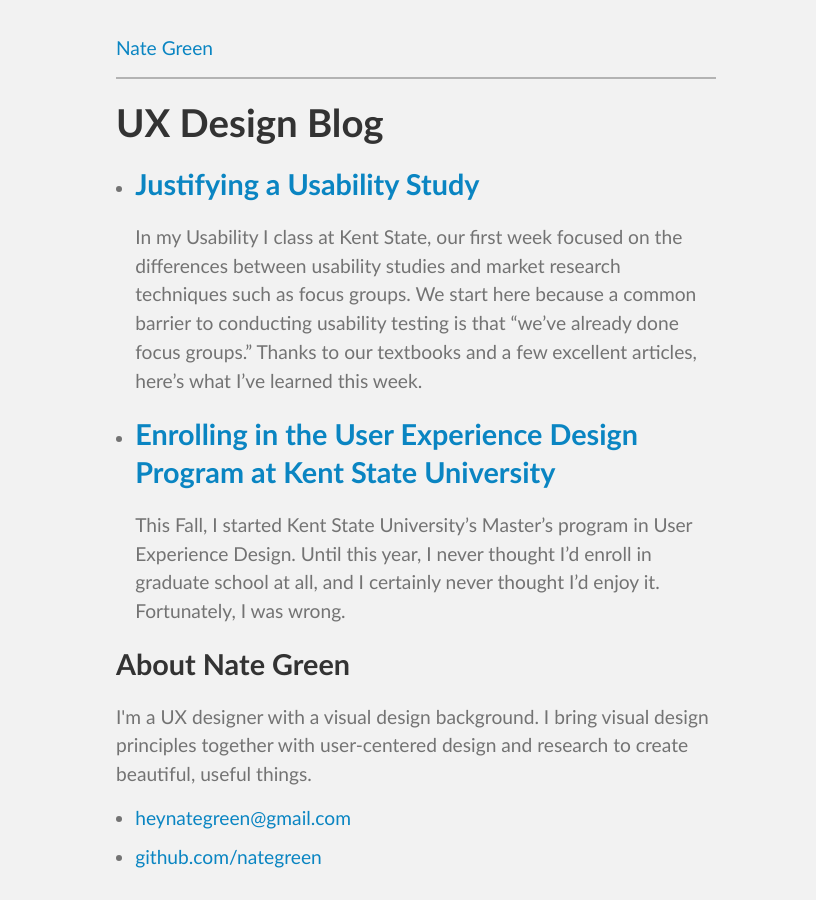
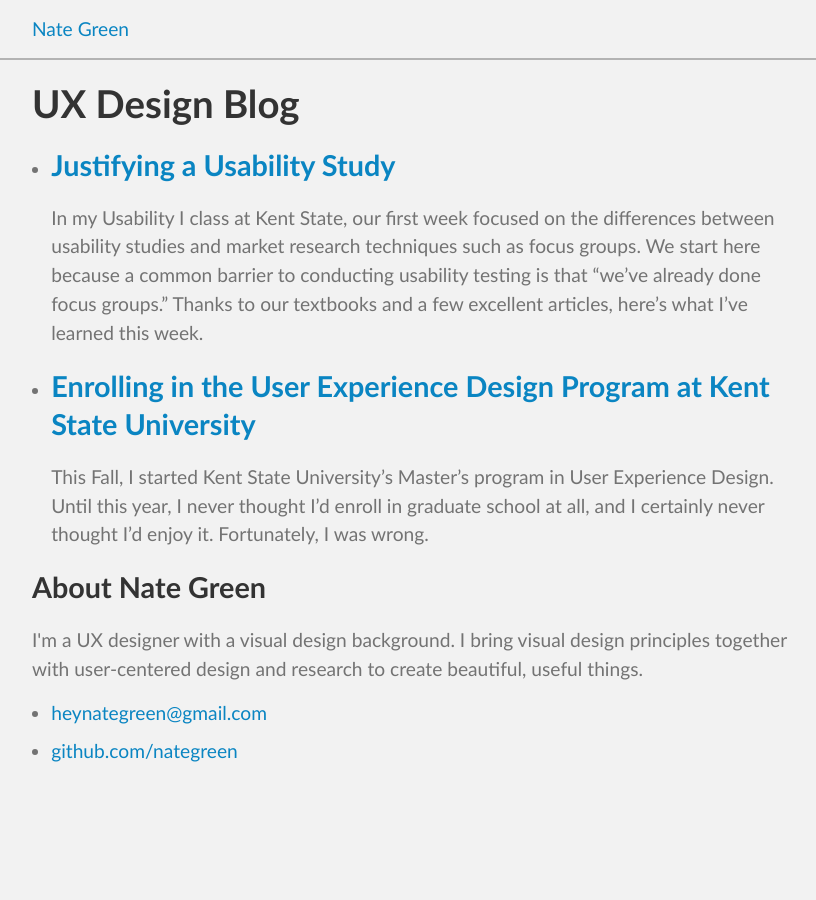
Before and after one commit to nategreen/old-website, a Jekyll site: the page built from blog/index.html, in a window 1280 px wide. Shown: the whole page, without its empty margins (224-1040 px from the left). Built offline with Jekyll 4.4.1, drawn with Linux system fonts in a browser that asks for light colours.

Commit message:
add 100% width with calc'd paddings for bigger layouts, restyle masthead, add title to blog page

```diff
--- a/_layouts/default.html
+++ b/_layouts/default.html
@@ -1,11 +1,11 @@
 <!DOCTYPE html>
 <html>
   {% include head.html %}
-  <body class="{{ body-class }}">
+  <body class="{{ if page.body-class }}">
     {% include header.html %}
     <section>
       {{ content }}
-    <section>
+    </section>
     {% include footer.html %}
   </body>
 </html>
--- a/_sass/_base.scss
+++ b/_sass/_base.scss
@@ -59,7 +59,6 @@ html {
     Source Sans Pro,
     Calibri,
     sans-serif;
-  padding: 1rem;
   color: $text-color;
   background-color: $background-color;
 
--- a/_sass/_layout.scss
+++ b/_sass/_layout.scss
@@ -1,17 +1,17 @@
 body {
-
+  > section,
   > header,
-  > footer,
-  > section,
-  > article,
-  > ul,
-  > div {
+  > footer {
     width: 100%;
 
-    @include media-query($tablet) {
-      width: $tablet;
-      margin-left: auto;
-      margin-right: auto;
+    > * {
+      padding-left: 1rem;
+      padding-right: 1rem;
+
+      @include media-query($tablet) {
+        padding-left: calc(50% - 20rem);
+        padding-right: calc(50% - 20rem);
+      }
     }
   }
 }
--- a/_sass/_sections.scss
+++ b/_sass/_sections.scss
@@ -1,16 +1,11 @@
 #masthead {
-  position: relative;
-  padding: 1rem;
-  height: 50rem;
-  max-height: 25vw;
+  height: 33.333vh;
   background-image: url(/images/tools.svg);
+  background-position: bottom;
   background-repeat: no-repeat;
   background-size: cover;
 
   h1 {
-    position: absolute;
-    top: calc(66% - 1em);
-
     color: $white;
     text-shadow: 0 .25rem .25rem $marsala;
   }
--- a/blog/index.html
+++ b/blog/index.html
@@ -1,5 +1,7 @@
 ---
 layout: default
+
+title: 'Blog - Nate Green: UX & Visual Designer'
 ---
 
   <h1>UX Design Blog</h1>
--- a/css/main.scss
+++ b/css/main.scss
@@ -31,9 +31,9 @@ $card-color: $off-white;
 
 // Breakpoints
 
-$tablet: 600px;
-$laptop: 1024px;
-$desktop: 1600px;
+$tablet: 40rem;
+$laptop: 80rem;
+$desktop: 120rem;
 
 // Using media queries with like this:
 // @include media-query($on-palm) {
```
